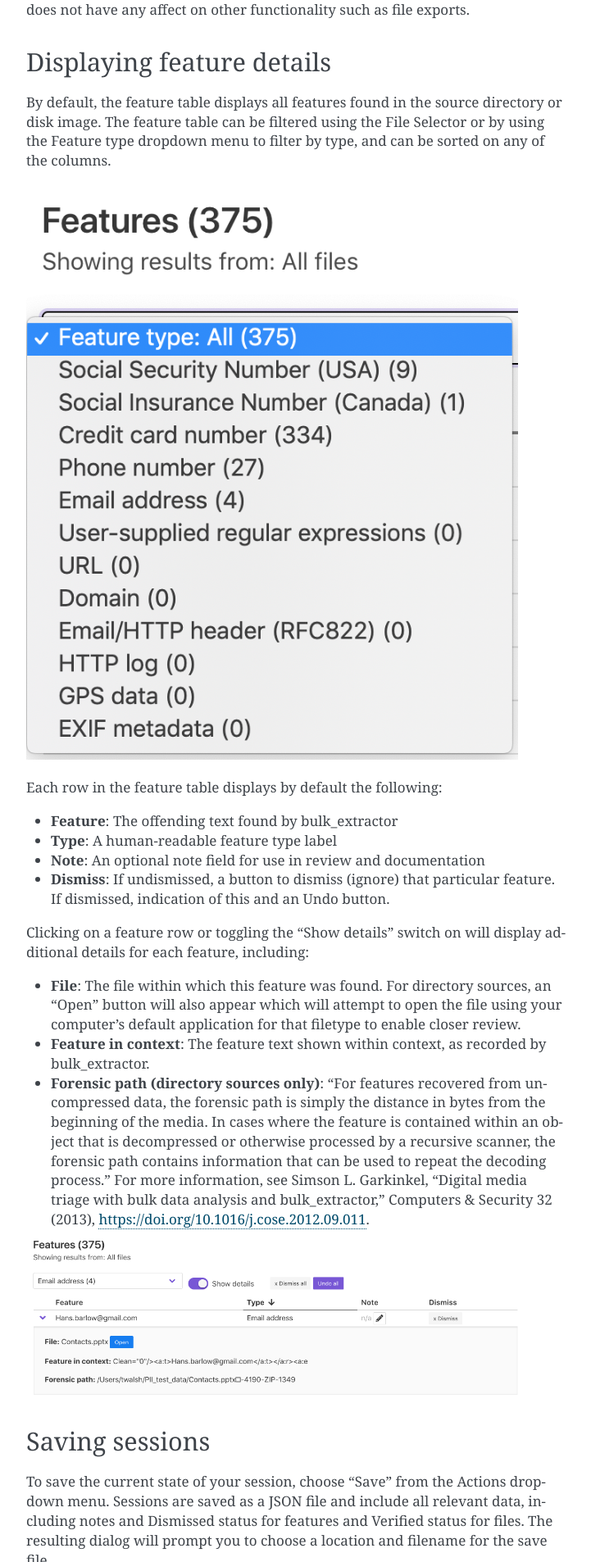
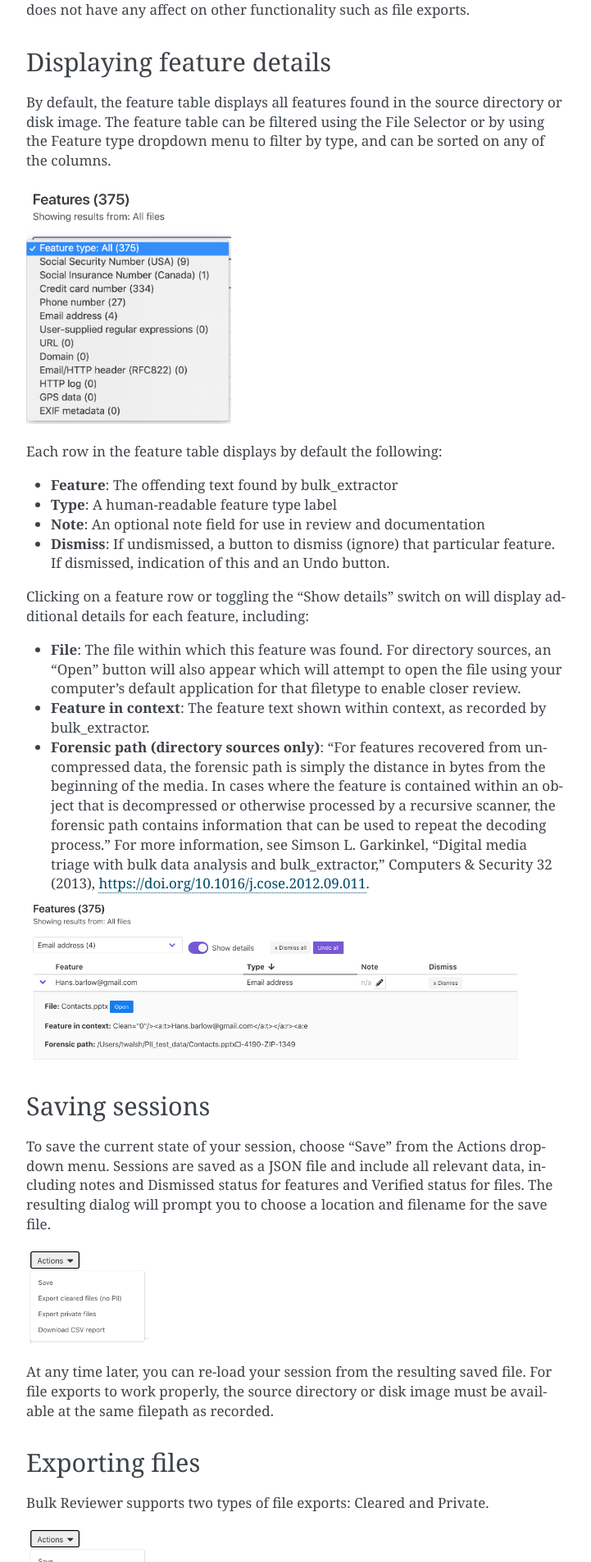
Before and after one commit to bulk-reviewer/bulk-reviewer, a Sphinx documentation site: the page built from docs/reviewdashboard.rst, in a window 1280 px wide. Shown: the part 1584-3490 px from the top of the page at 82% size, without its empty margins (388-1109 px from the left). Built offline with Sphinx 7.4.7, drawn with Linux system fonts in a browser that asks for light colours.

Commit message:
Resize images

```diff
--- a/docs/reviewdashboard.rst
+++ b/docs/reviewdashboard.rst
@@ -32,7 +32,7 @@
 By default, the feature table displays all features found in the source directory or disk image. The feature table can be filtered using the File Selector or by using the Feature type dropdown menu to filter by type, and can be sorted on any of the columns.
 
 .. image:: images/FeatureTypeFilter.png
-  :width: 600
+  :width: 250
   :alt: Image of the feature type dropdown filter
 
 Each row in the feature table displays by default the following:
@@ -77,7 +77,7 @@
 For disk image sources, two checkboxes located directory above the Actions dropdown menu enable users to indicate whether exported files should have their last modified dates restored from values recorded in the DFXML for the disk image and whether to include unallocated files (e.g. deleted files) in exports. These options apply to both Cleared and Private exports.
 
 .. image:: images/ActionsDiskImage.png
-  :width: 200
+  :width: 250
   :alt: Image of Actions dropdown with disk image options
 
 Downloading CSV reports
```
